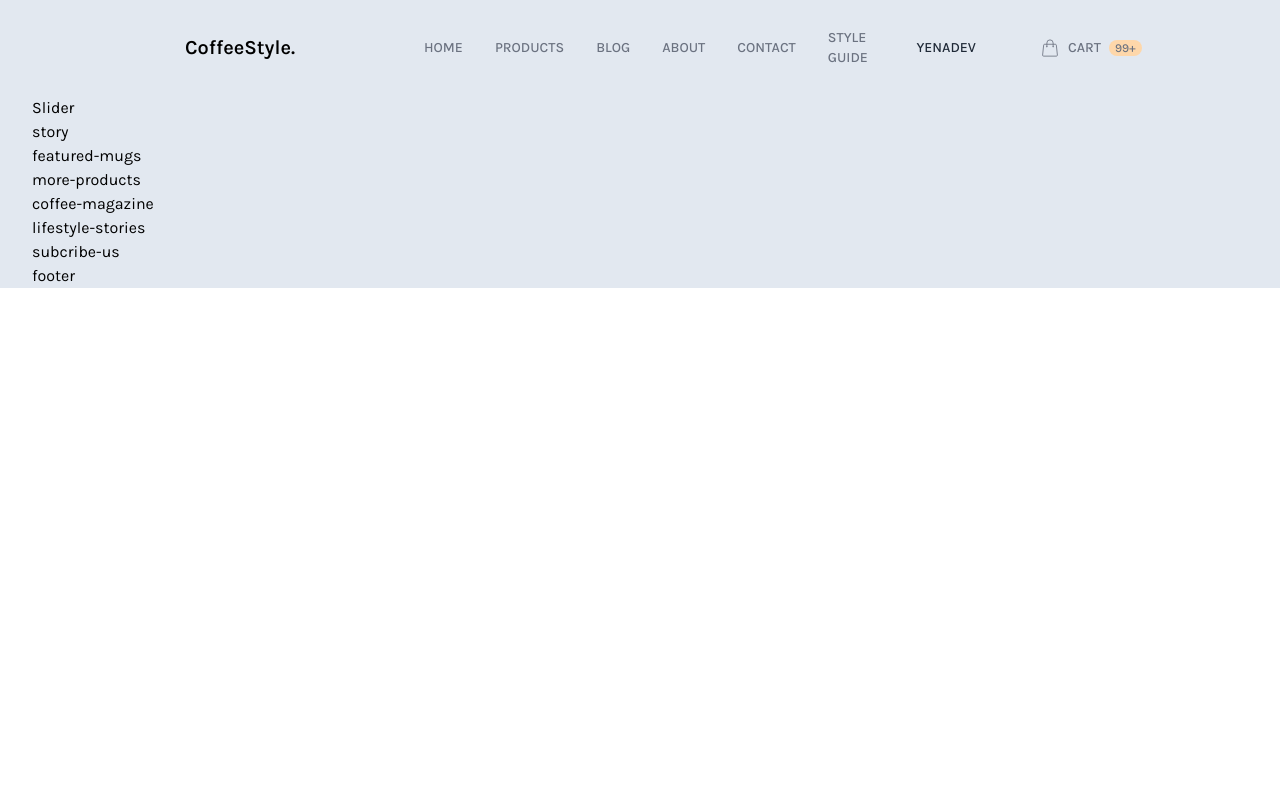
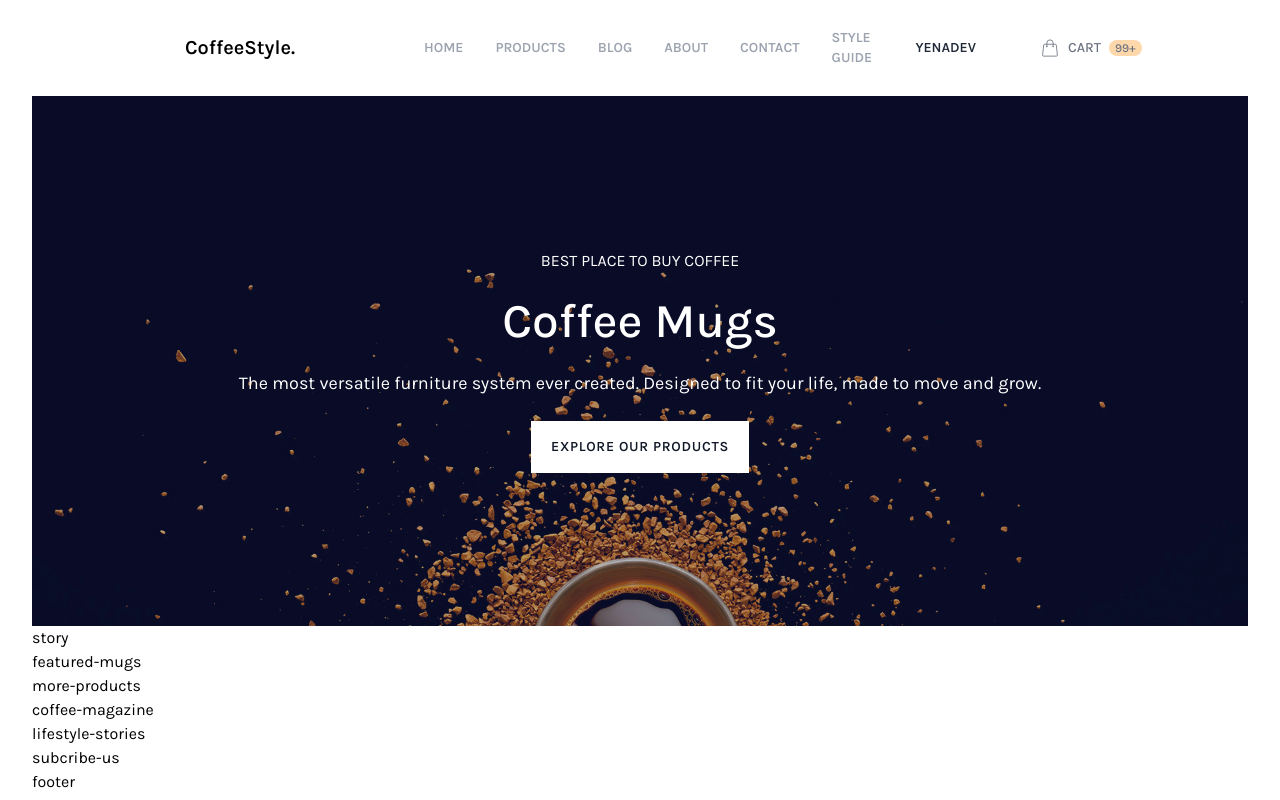
Before and after one commit to DungIT910/coffee-style-tailwind, a website: page public/index.html in a window 1280 px wide. Drawn offline with Linux system fonts and the light colour scheme.

Commit message:
feat: slider

```diff
--- a/public/index.html
+++ b/public/index.html
@@ -9,13 +9,13 @@
 </head>
 <body>
   <div class="root">
-    <div class="content-wrapper font-Karla max-w-screen-2xl text-base mx-auto px-8 bg-slate-200">
+    <div class="content-wrapper font-Karla max-w-screen-2xl text-base mx-auto px-8">
       <header class="p-6 mx-auto">
         <nav class="flex flex-row justify-between items-center relative">
           <div class="logo basis-2/6 text-center text-xl font-semibold cursor-pointer">
             CoffeeStyle.
           </div>
-          <ul id="ct-top-menu" class="basis-3/6 hidden lg:flex lg:items-center lg:justify-end gap-8 uppercase text-sm text-gray-500 font-medium">
+          <ul id="ct-top-menu" class="basis-3/6 hidden lg:flex lg:items-center lg:justify-end gap-8 uppercase text-sm text-gray-400 font-semibold">
             <li class="ct-top-menu-item">
               <a href="" class="">Home</a>
             </li>
@@ -57,8 +57,19 @@
         </nav>
       </header>
       <main>
-        <div class="slider">
-          Slider
+        <div class="slider h-[530px] bg-slider-bg bg-cover bg-no-repeat bg-bottom">
+          <div class="w-full h-full flex justify-center items-center bg-gray-900 bg-opacity-30">
+            <div class="mx-16 text-white text-center flex flex-col items-center">
+              <div class="uppercase mb-6">Best place to buy coffee</div>
+              <div class="font-medium text-5xl mb-6 ">Coffee Mugs</div>
+              <div class="text-lg mb-6">The most versatile furniture system ever created. Designed to fit your life, made to move and grow.</div>
+              <div class="">
+                <div class="uppercase bg-white hover:bg-opacity-95 text-gray-900 w-max cursor-pointer tracking-wider font-semibold text-sm px-5 py-4">
+                  Explore Our Products
+                </div>
+              </div>
+            </div>
+          </div>
         </div> <!--End slider-->
 
         <div class="story">
--- a/tailwind.config.js
+++ b/tailwind.config.js
@@ -17,6 +17,9 @@ module.exports = {
       },
       animation: {
         slideDown: 'slideDown 0.4s ease-in-out',
+      },
+      backgroundImage: {
+        'slider-bg': 'url("./img/slider-bg.jpg")'
       }
     },
   },
```
Also changed, not shown: public/img/slider-bg.jpg (added), public/output.css.
